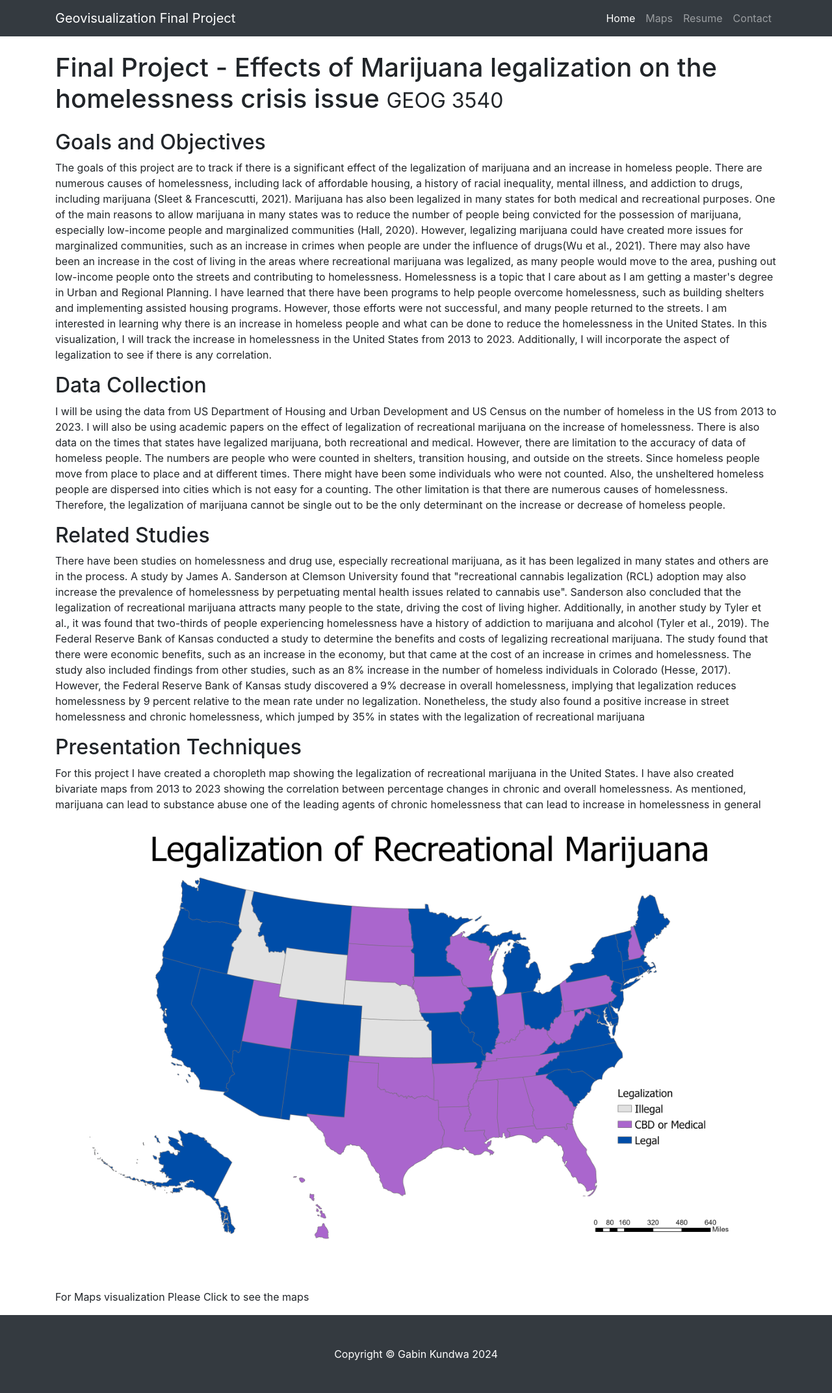
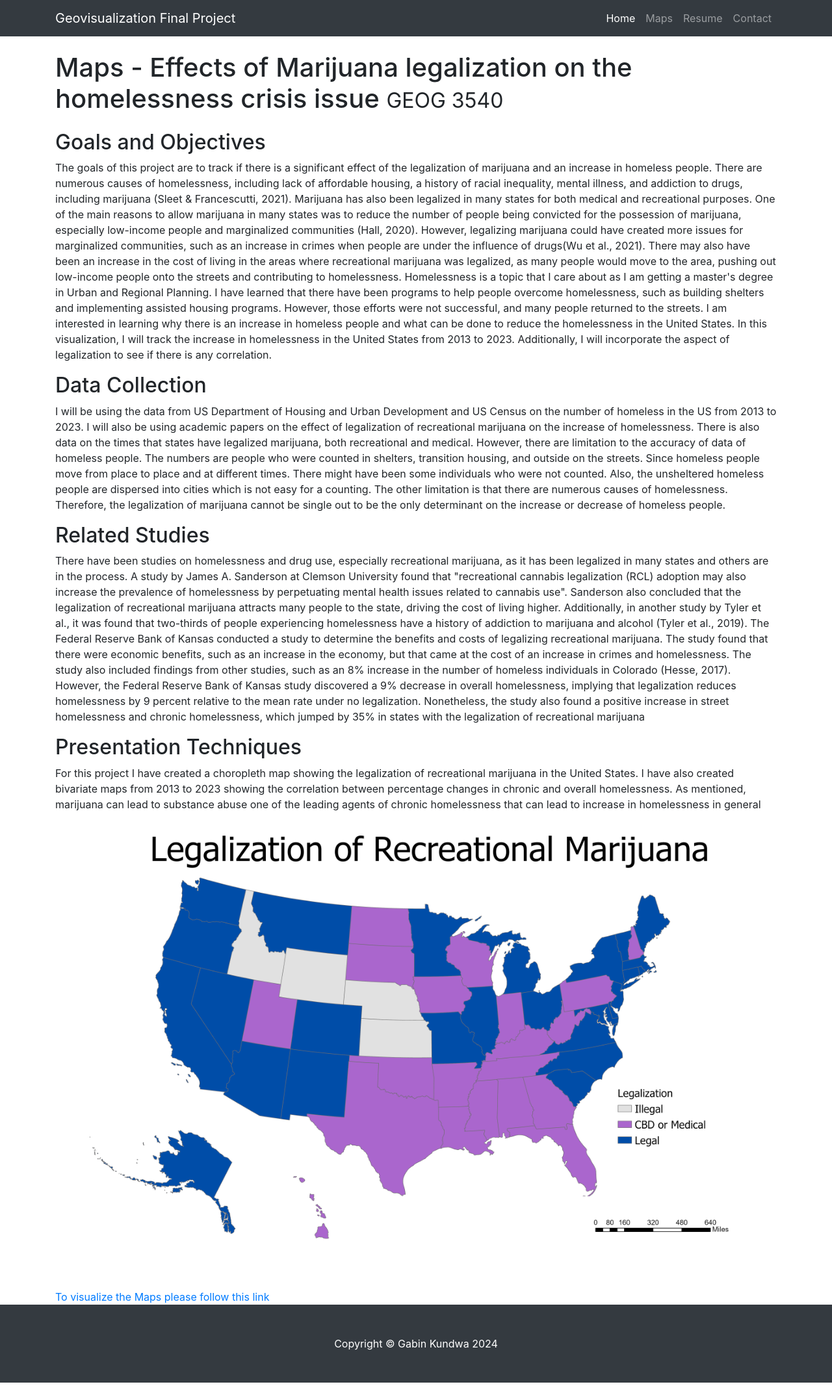
Before and after one commit to geog3540/gkundwa, a website: page FinalProject.html in a window 1280 px wide. Shown: the whole page at 65% size. Drawn offline with Linux system fonts and the light colour scheme.

Commit message:
one more push
on it

```diff
--- a/FinalProject.html
+++ b/FinalProject.html
@@ -53,7 +53,7 @@
     <div class="container">
 
       <!-- Page Heading -->
-      <h1 class="my-4"> Final Project - Effects of Marijuana legalization on the homelessness crisis issue
+      <h1 class="my-4"> Maps - Effects of Marijuana legalization on the homelessness crisis issue
         <small>GEOG 3540</small>
       </h1>
       <h2>Goals and Objectives</h2>
@@ -76,7 +76,7 @@
 
       <img src="Images/legalizationmap.png" class="img-fluid" alt="LegalizationMap">
 
-      <p href="Maps.html"> For Maps visualization Please Click to see the maps</p>
+      <a href="Maps.html">To visualize the Maps please follow this link</a>
 
       <!-- /.row -->
 
```
Also changed, not shown: Maps.html (+1 -1 lines).
